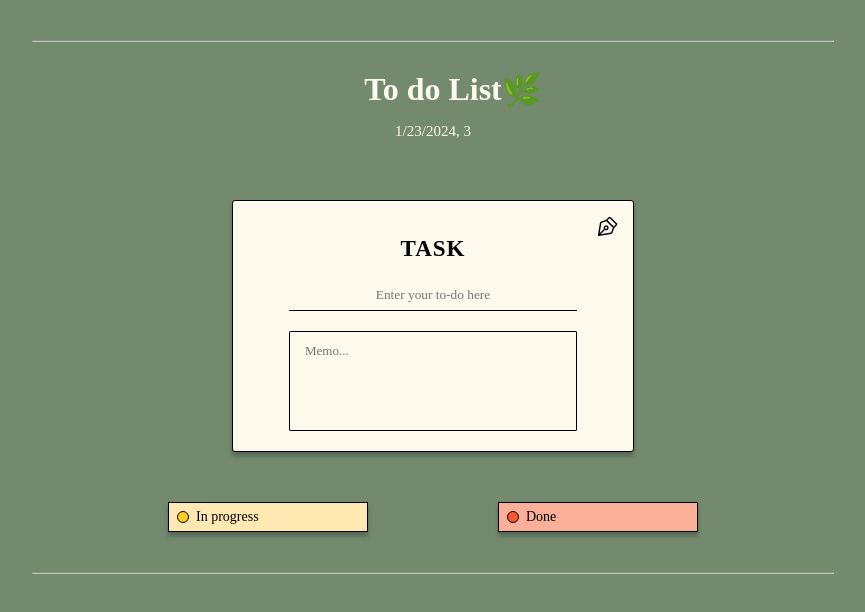
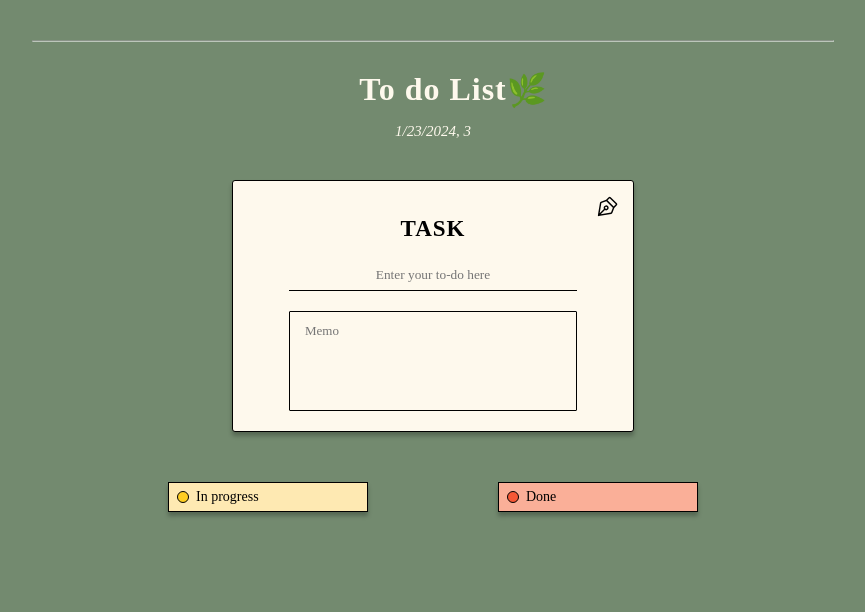
Before and after one commit to seopport/TodoList, a React (Create React App) app: page / in a window 1280 px wide. Shown: the top 612 px of the page, without its empty margins (207-1072 px from the left). Built offline with nearby package versions, Linux system fonts and the light colour scheme; a web font is replaced by a local one.

Commit message:
bug fix: id 설정값 변경

```diff
--- a/package.json
+++ b/package.json
@@ -6,6 +6,7 @@
     "@testing-library/jest-dom": "^5.17.0",
     "@testing-library/react": "^13.4.0",
     "@testing-library/user-event": "^13.5.0",
+    "animate.css": "^4.1.1",
     "lucide-react": "^0.314.0",
     "react": "^18.2.0",
     "react-dom": "^18.2.0",
--- a/src/App.css
+++ b/src/App.css
@@ -22,6 +22,8 @@ body {
   display: flex;
   align-items: center;
   justify-content: center;
+  --main-color-green: #738a6f;
+  --main-color-beige: #fef9ed;
 }
 
 h1 {
@@ -32,20 +34,22 @@ h1 {
 }
 
 .main-title {
-  color: #fef9ed;
+  color: var(--main-color-beige);
   stroke: 1px solid black;
   margin-bottom: 15px;
+  letter-spacing: 1px;
 }
 
 .date {
-  color: #fef9ed;
+  color: var(--main-color-beige);
   margin: 0;
-  margin-bottom: 60px;
+  margin-bottom: 40px;
   font-size: 15px;
+  font-style: italic;
 }
 
 .line {
-  color: #fef9ed;
+  color: var(--main-color-beige);
   margin-top: 40px;
   width: 800px;
   opacity: 60%;
@@ -64,6 +68,7 @@ h1 {
   justify-content: center;
   align-items: center;
   flex-direction: column;
+  padding-bottom: 50px;
 }
 
 .task-input-box {
@@ -74,7 +79,7 @@ h1 {
   flex-direction: column;
   justify-content: center;
   align-items: center;
-  background-color: #fef9ed;
+  background-color: var(--main-color-beige);
   position: relative;
   box-shadow: 0px 4px 4px 0px rgba(0, 0, 0, 0.25);
   border-radius: 3px;
@@ -129,8 +134,8 @@ h1 {
 }
 
 .add-btn:hover {
-  transform: scale(1.1); /* 1.2배 확대 */
-  transition: transform 0.1s ease-in-out; /* 변화를 부드럽게 만들기 위한 트랜지션 추가 */
+  transform: scale(1.1);
+  transition: transform 0.1s ease-in-out;
 }
 
 .task {
@@ -209,7 +214,7 @@ h1 {
   font-family: "NanumSquareNeo-Variable";
   height: 120px;
   width: 200px;
-  background-color: #fef9ed;
+  background-color: var(--main-color-beige);
   border: 1px solid black;
   box-shadow: 0px 4px 4px 0px rgba(0, 0, 0, 0.25);
   margin-top: 18px;
@@ -253,3 +258,11 @@ h1 {
   bottom: 12px;
   right: 15px;
 }
+
+.line-bottom {
+  color: var(--main-color-beige);
+  margin-top: 40px;
+  width: 800px;
+  opacity: 60%;
+  float: bottom;
+}
--- a/src/App.js
+++ b/src/App.js
@@ -3,6 +3,7 @@ import "./App.css";
 import { PencilLine, Pin } from "lucide-react";
 import { PiPenNib } from "react-icons/pi";
 import { BsFillPinAngleFill } from "react-icons/bs";
+import "animate.css";
 
 function App() {
   const box = {
@@ -31,7 +32,7 @@ function App() {
   const addButtonClickHandler = () => {
     //인풋에 들어온 값으로 새로운 객체 만들어서 set객체
     if (title === "") {
-      alert("할일을 입력하세요");
+      alert("할 일을 입력하세요");
       return;
     }
     if (memo === "") {
@@ -40,14 +41,18 @@ function App() {
       )
         return;
     }
+
+    const lastIndexOfId = tasks.slice(-1)[0].id;
+    console.log(lastIndexOfId);
+
     const newTask = {
-      id: tasks.length + 1, //마지막 요소의 아이디에 + 1
+      id: lastIndexOfId + 1, //마지막 요소의 아이디에 + 1
       title: title,
       memo: memo,
       isDone: false,
     };
     setTasks([...tasks, newTask]);
-    console.log(tasks);
+    console.log(`추가했을 때 length ${newTask.id}`);
   };
 
   const doneButtonClickHandler = (id) => {
@@ -70,7 +75,9 @@ function App() {
     const newTask = tasks.filter((item) => {
       return id !== item.id; //원래 배열의 id값들과 지금 누른 요소의 id값이 같지 않은 것만 출력
     });
+
     setTasks(newTask);
+    console.log(`삭제했을 때 length ${newTask.length}`);
   };
 
   const returnButtonClickHandler = (id) => {
@@ -97,7 +104,6 @@ function App() {
 
         <p className="date">{date}</p>
         <div className="task-input-box">
-          {/* <BsFillPinAngleFill className="pin" /> */}
           <span className="task">TASK</span>
 
           <input
@@ -109,7 +115,7 @@ function App() {
           <textarea
             value={memo}
             onChange={memoChangeHandler}
-            placeholder="Memo..."
+            placeholder="Memo"
           />
 
           <PiPenNib onClick={addButtonClickHandler} className="add-btn" />
@@ -128,7 +134,9 @@ function App() {
               .map((item) => {
                 return (
                   <div key={item.id} className="task-box">
-                    <div className="title-in-task-box">{item.title}</div>
+                    <div className="title-in-task-box">
+                      {item.title}, {item.id}
+                    </div>
                     <hr className="hr2"></hr>
                     <div className="memo-in-task-box">{item.memo}</div>
                     <div className="btn-wrap">
@@ -161,7 +169,9 @@ function App() {
               .map((item) => {
                 return (
                   <div key={item.id} className="task-box">
-                    <div className="title-in-task-box">{item.title}</div>
+                    <div className="title-in-task-box">
+                      {item.title}, {item.id}
+                    </div>
                     <hr className="hr2"></hr>
                     <div className="memo-in-task-box">{item.memo}</div>
                     <div className="btn-wrap">
@@ -184,7 +194,7 @@ function App() {
           </div>
         </div>
       </div>
-      <hr className="line" style={{ marginBottom: "40px" }}></hr>
+      {/* <hr className="line-bottom" style={{ marginBottom: "40px" }}></hr> */}
     </div>
   );
 }
```
Also changed, not shown: 1 other file (tests, documents, lock files or other folders).
